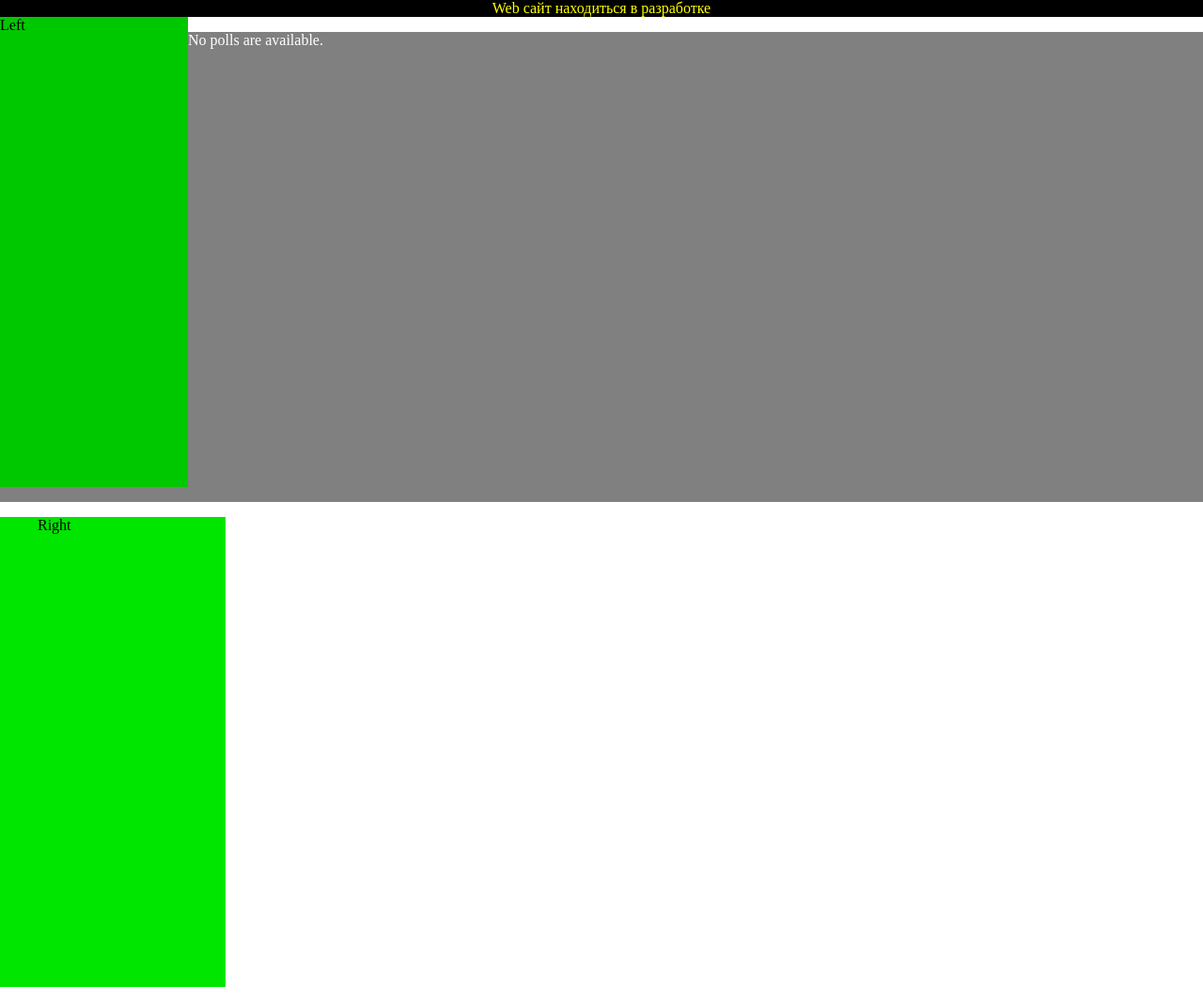
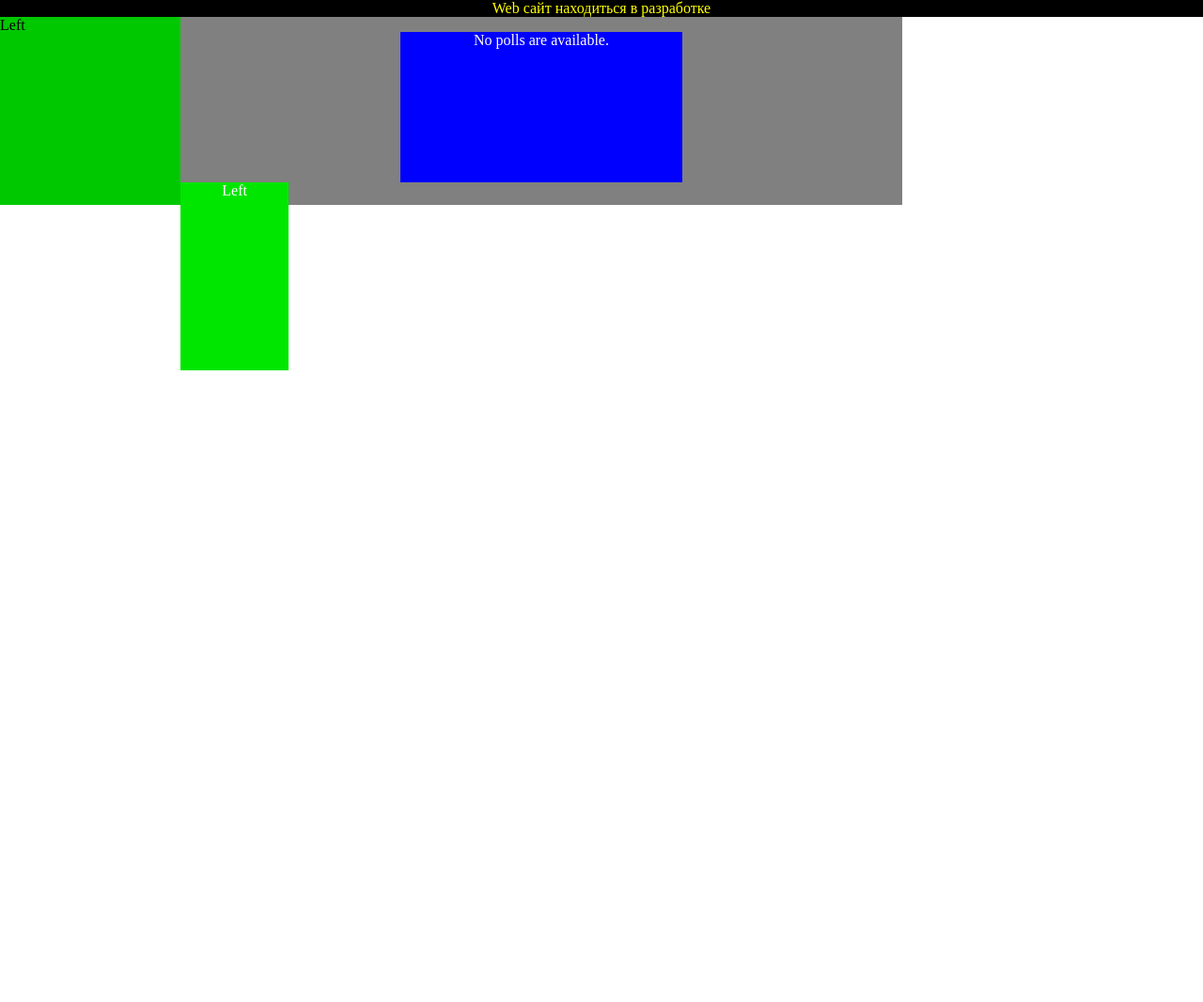
Before and after one commit to DmitryLNG/polls, a Django app: template templates/polls/index.html in a window 1280 px wide. Shown: the whole page at 94% size. After the commit the page ends 394 px from the top, so only its background shows below. Run offline with Django 3.2, Linux system fonts and the light colour scheme; the template is opened without the code that fills it, so the values that code supplies are empty.

Commit message:
style.css

```diff
--- a/static/polls/style.css
+++ b/static/polls/style.css
@@ -1,6 +1,6 @@
 body {
-    margin: 0px;
-    padding: 0px;
+	margin: 0;
+	padding: 0;
 }
 li a {
     color: white;
@@ -12,21 +12,30 @@ li a {
 	color: yellow;
 }
 .left1 {
-	width: 200px;
-	height: 500px;
+	width: 15%;
+	height: 200px;
 	float: left;
 	background: rgb(0,200,0);
 }
-.center1 {
-	background: grey;
-	height: 500px;
-	color: white;
-
-}
-
 .right1 {
-	width: 200px;
-	height: 500px;
+	width: 15%;
+	height: 200px;
 	float: left;
 	background: rgb(0,230,0);
 }
+.center1 {
+	background: grey;
+	width: 60%;
+	height: 200px;
+	color: white;
+	float: left;
+	margin: auto;
+}
+.main1 {
+	background: blue;
+	height: 80%;
+	width: 300px;
+	color: white;
+
+
+}
--- a/templates/polls/index.html
+++ b/templates/polls/index.html
@@ -3,7 +3,8 @@
 <link rel="stylesheet" type="text/css" href="{% static 'polls/style.css' %}" />
 <div class="header1"> Web сайт находиться в разработке</div>
 <div class="left1"> Left </div>
-<div class="center1">
+<div class="center1" align="center">
+<div class="main1">
 {% if latest_question_list %}
     <ul>
     {% for question in latest_question_list %}
@@ -14,5 +15,4 @@
 {% else %}
     <p>No polls are available.</p>
 {% endif %}
-</div>
-<dir class="right1"> Right </dir>
+</div><div class="right1"> Left </div>
```
